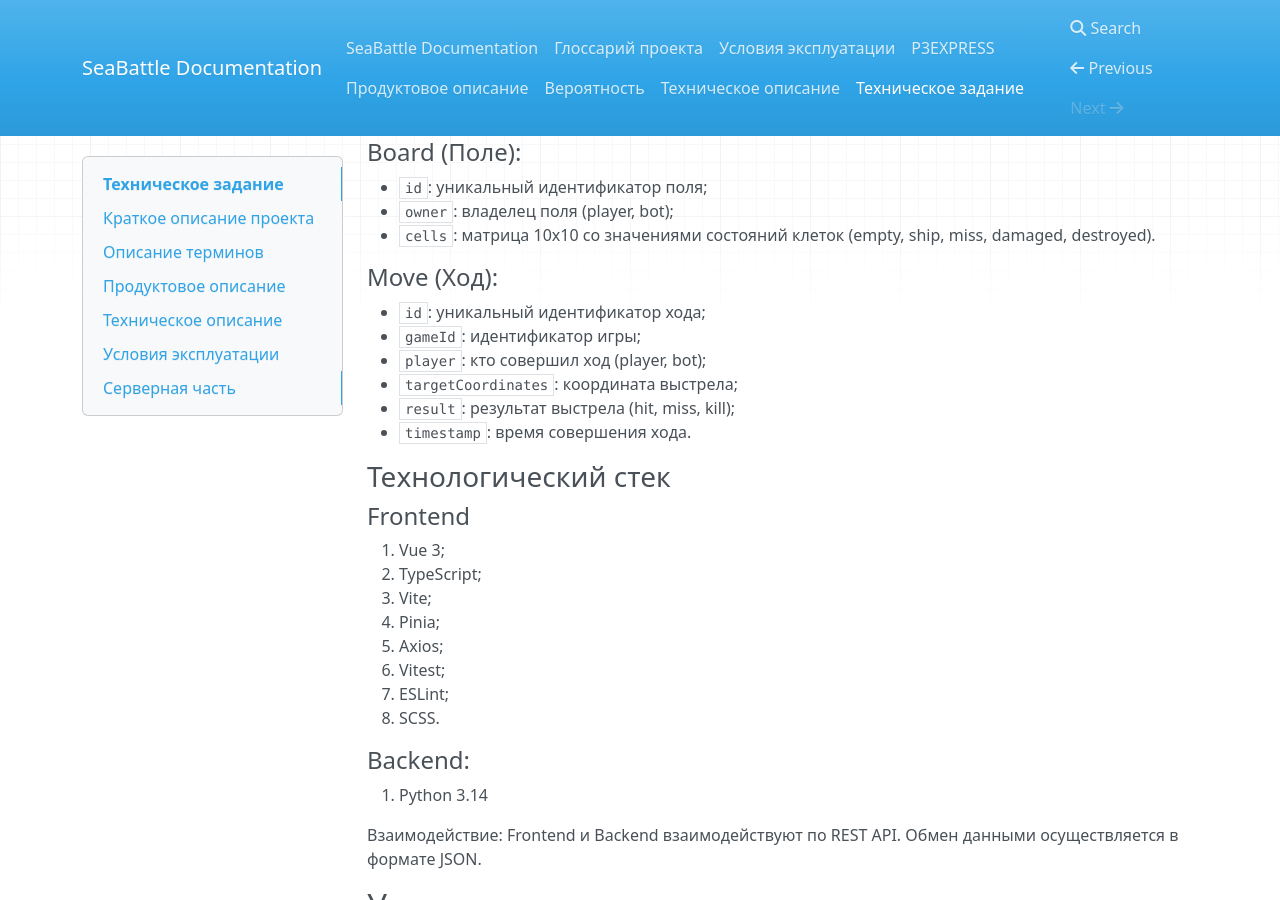
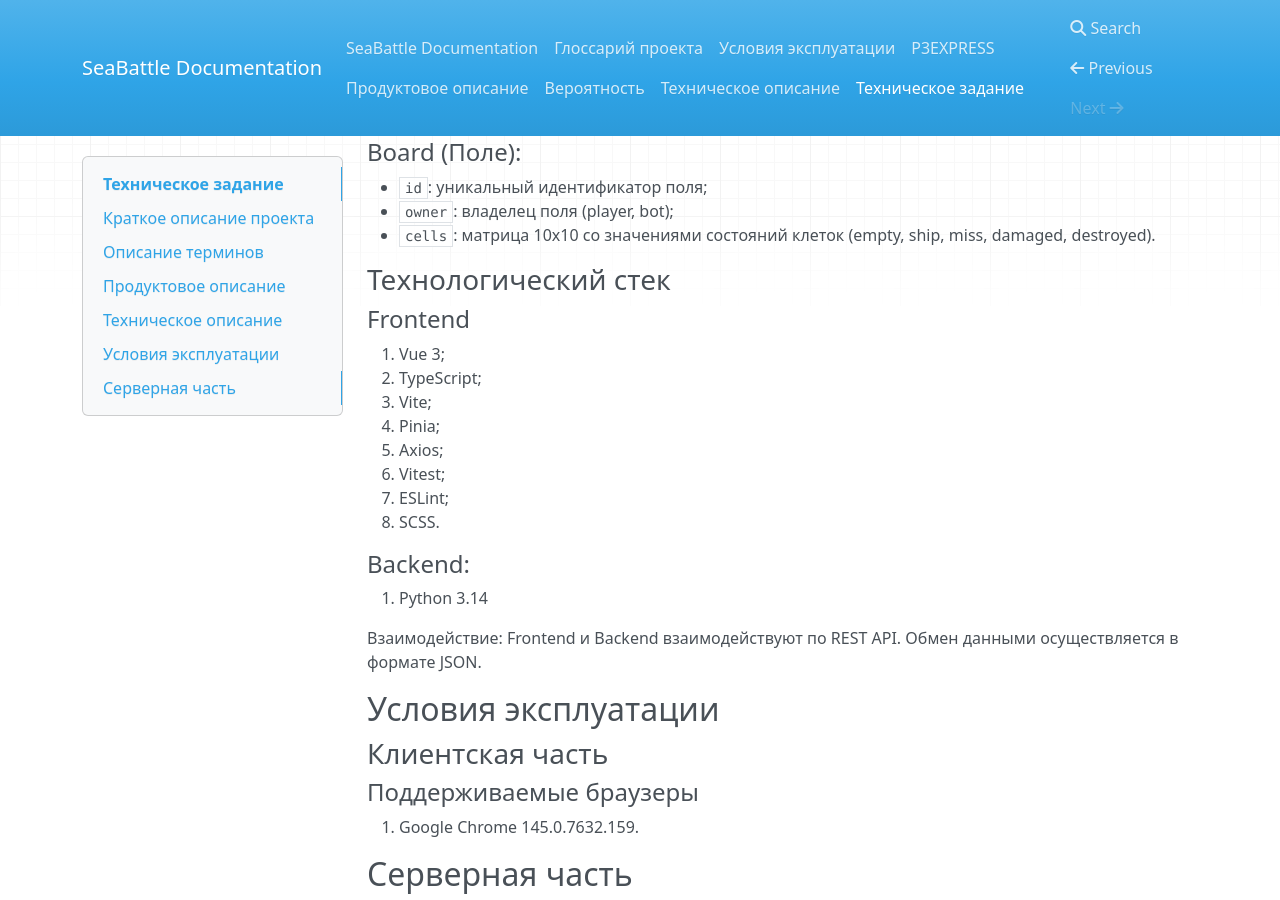
Before and after one commit to AnGREATern/SeaBattle, an MkDocs documentation site: the page built from docs/terms-of-reference.md, in a window 1280 px wide and 900 px high, scrolled down 3228 px. Built offline with MkDocs 1.6.1, drawn with Linux system fonts in a browser that asks for light colours; nearby versions of some CDN libraries.

Commit message:
Удаление сущности хода

```diff
--- a/docs/terms-of-reference.md
+++ b/docs/terms-of-reference.md
@@ -117,14 +117,6 @@
 - `owner`: владелец поля (player, bot);
 - `cells`: матрица 10x10 со значениями состояний клеток (empty, ship, miss, damaged, destroyed).
 
-#### Move (Ход):
-- `id`: уникальный идентификатор хода;
-- `gameId`: идентификатор игры;
-- `player`: кто совершил ход (player, bot);
-- `targetCoordinates`: координата выстрела;
-- `result`: результат выстрела (hit, miss, kill);
-- `timestamp`: время совершения хода.
-
 
 ### Технологический стек
 
```
